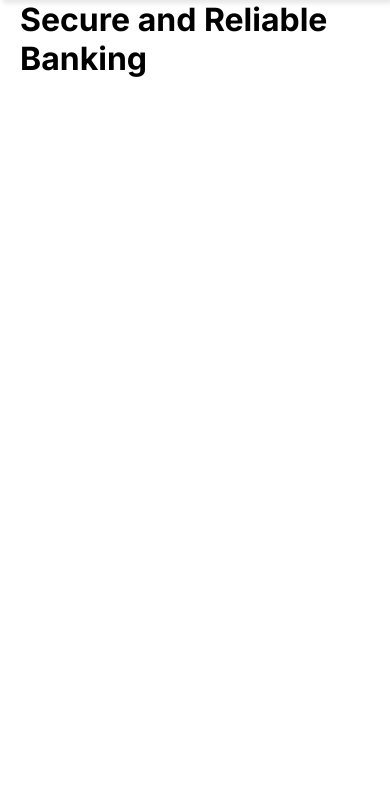
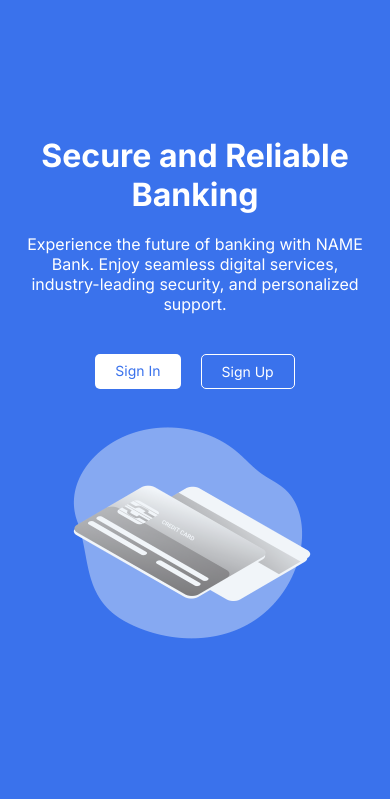
Before and after one commit to Mirko117/bank, a Flask app: page / in a window 390 px wide. Shown: the part 48-847 px from the top of the page. Before the commit the page ends 125 px from the top, so only its background shows below. Run offline with Flask 3, Linux system fonts and the light colour scheme.

Commit message:
Added hero section

```diff
--- a/app/functions.py
+++ b/app/functions.py
@@ -6,7 +6,7 @@ import os
 # Load language files
 def load_language(lang:str):
     filepath = os.path.join(current_app.root_path, 'languages', f'{lang}.json')
-    with open(filepath, 'r') as f:
+    with open(filepath, 'r', encoding='utf-8') as f:
         return json.load(f)
 
 
--- a/app/languages/en.json
+++ b/app/languages/en.json
@@ -1,5 +1,9 @@
 {
     "lang": "en",
+
+    "title": {
+        "home":"Home"
+    },
 
     "navbar": {
         "home": "Home",
@@ -9,5 +13,11 @@
         "login": "Login"
     },
 
-    "main-title": "Secure and Reliable Banking"
+    "hero": {
+        "title": "Secure and Reliable Banking",
+        "subtitle": "Experience the future of banking with NAME Bank. Enjoy seamless digital services, industry-leading security, and personalized support.",
+        "sign-in": "Sign In",
+        "sign-up": "Sign Up",
+        "image-alt": "Bank card"
+    }
 }
--- a/app/static/css/main.css
+++ b/app/static/css/main.css
@@ -28,6 +28,120 @@ body {
   display: none !important;
 }
 
+section#hero {
+  height: calc(100vh - 45px);
+  background-color: #3A72EC;
+  display: flex;
+  justify-content: center;
+  align-items: center;
+}
+section#hero .container {
+  display: flex;
+  justify-content: center;
+  align-items: center;
+  flex-direction: row;
+}
+section#hero .container .left {
+  display: block;
+  max-width: 690px;
+}
+section#hero .container .left h1 {
+  color: #fff;
+  font-size: 64px;
+}
+section#hero .container .left p {
+  color: #fff;
+  font-size: 20px;
+  margin-top: 20px;
+  margin-bottom: 30px;
+}
+section#hero .container .left .buttons-wrapper {
+  display: flex;
+}
+section#hero .container .left .buttons-wrapper .button {
+  text-decoration: none;
+  padding: 12px 32px;
+  border-radius: 5px;
+  position: relative;
+  top: 0;
+  transition: all 0.3s;
+}
+section#hero .container .left .buttons-wrapper .button:hover {
+  top: -3px;
+  transition: all 0.3s;
+  box-shadow: 0px 0px 15px rgba(255, 255, 255, 0.25);
+}
+section#hero .container .left .buttons-wrapper .sign-in {
+  background-color: #fff;
+  color: #3A72EC;
+}
+section#hero .container .left .buttons-wrapper .sign-up {
+  background-color: transparent;
+  color: #fff;
+  margin-left: 20px;
+  border: 1px solid #fff;
+}
+section#hero .container .right {
+  display: block;
+}
+
+@media (max-width: 1200px) {
+  section#hero .container .right img {
+    height: 400px;
+  }
+}
+@media (max-width: 992px) {
+  section#hero .container .left h1 {
+    font-size: 52px;
+  }
+  section#hero .container .left p {
+    font-size: 18px;
+  }
+  section#hero .container .left .buttons-wrapper .button {
+    padding: 10px 24px;
+  }
+  section#hero .container .right img {
+    height: 350px;
+  }
+}
+@media (max-width: 768px) {
+  section#hero .container {
+    flex-direction: column;
+    text-align: center;
+  }
+  section#hero .container .left h1 {
+    font-size: 42px;
+  }
+  section#hero .container .left .buttons-wrapper {
+    display: flex;
+    justify-content: center;
+    flex-direction: row;
+    margin-top: 20px;
+    margin-bottom: 20px;
+  }
+  section#hero .container .left .buttons-wrapper .button {
+    font-size: 16px;
+    margin-top: 10px;
+  }
+  section#hero .container .right img {
+    height: 300px;
+  }
+}
+@media (max-width: 576px) {
+  section#hero .container .left h1 {
+    font-size: 32px;
+  }
+  section#hero .container .left p {
+    font-size: 16px;
+  }
+  section#hero .container .left .buttons-wrapper .button {
+    font-size: 14px;
+    padding: 8px 20px;
+  }
+  section#hero .container .right img {
+    height: 250px;
+  }
+}
 nav {
   background-color: #fff;
   box-shadow: 3px 3px 5px rgba(0, 0, 0, 0.1);
@@ -52,9 +166,11 @@ nav a {
   text-decoration: none;
   display: flex;
   align-items: center;
+  transition: all 0.3s;
 }
 nav a:hover {
   background-color: #F1F5F9;
+  transition: all 0.3s;
 }
 
 #sidebar {
--- a/app/static/scss/_variables.scss
+++ b/app/static/scss/_variables.scss
@@ -4,3 +4,8 @@ $secondary-color: #F1F5F9;
 $bg-color: #fff;
 $text-color: #020817;
 $small-text-color: #5E6D82;
+
+
+// HERO SECTION
+$section-hero-color: #fff;
+$section-hero-button: #fff;
--- a/app/static/scss/main.scss
+++ b/app/static/scss/main.scss
@@ -34,9 +34,11 @@ nav{
         text-decoration: none;
         display: flex;
         align-items: center;
+        transition: all .3s;
 
         &:hover{
             background-color: $secondary-color;
+            transition: all .3s;
         }
     }
 }
--- a/app/static/scss/pages/_index.scss
+++ b/app/static/scss/pages/_index.scss
@@ -0,0 +1,172 @@
+section#hero{
+    height: calc(100vh - 45px);
+    background-color: $primary-color;
+    display: flex;
+    justify-content: center;
+    align-items: center;
+
+    .container{
+        display: flex;
+        justify-content: center;
+        align-items: center;
+        flex-direction: row;
+
+        .left{
+            display: block;
+            max-width: 690px;
+
+            h1{
+                color: $section-hero-color;
+                font-size: 64px;
+            }
+
+            p{
+                color: $section-hero-color;
+                font-size: 20px;
+                margin-top: 20px;
+                margin-bottom: 30px;
+            }
+
+            .buttons-wrapper{
+                display: flex;
+
+                .button{
+                    text-decoration: none;
+                    padding: 12px 32px;
+                    border-radius: 5px;
+                    position: relative;
+                    top: 0;
+                    transition: all .3s;
+
+                    &:hover{
+                        top: -3px;
+                        transition: all .3s;
+                        box-shadow: 0px 0px 15px rgba($section-hero-button, .25);
+                    }
+                }
+
+                .sign-in{
+                    background-color: $section-hero-button;
+                    color: $primary-color;
+                }
+
+                .sign-up{
+                    background-color: transparent;
+                    color: $section-hero-button;
+                    margin-left: 20px;
+                    border: 1px solid $section-hero-button;
+                }
+            }
+        }
+
+        .right{
+            display: block;
+        }
+    }
+}
+
+
+// BREAKPOINTS
+
+@media (max-width: 1200px){
+    section#hero{
+        .container{
+            .right{
+                img {
+                    height: 400px;
+                }
+            }
+        }
+    }
+}
+
+@media (max-width: 992px){
+    section#hero{
+        .container{
+            .left{
+                h1{
+                    font-size: 52px;
+                }
+
+                p{
+                    font-size: 18px;
+                }
+
+                .buttons-wrapper{
+                    .button{
+                        padding: 10px 24px;
+                    }
+                }
+            }
+
+            .right{
+                img {
+                    height: 350px;
+                }
+            }
+        }
+    }
+}
+
+@media (max-width: 768px){
+    section#hero{
+        .container{
+            flex-direction: column;
+            text-align: center;
+
+            .left{
+                h1{
+                    font-size: 42px;
+                }
+
+                .buttons-wrapper{
+                    display: flex;
+                    justify-content: center;
+                    flex-direction: row;
+                    margin-top: 20px;
+                    margin-bottom: 20px;
+
+                    .button{
+                        font-size: 16px;
+                        margin-top: 10px;
+                    }
+                }
+            }
+
+            .right{
+                img {
+                    height: 300px;
+                }
+            }
+        }
+    }
+}
+
+@media (max-width: 576px){
+    section#hero{
+        .container{
+            .left{
+                h1{
+                    font-size: 32px;
+                }
+
+                p{
+                    font-size: 16px;
+                }
+
+                .buttons-wrapper{
+                    .button{
+                        font-size: 14px;
+                        padding: 8px 20px;
+                    }
+                }
+            }
+
+            .right{
+                img {
+                    height: 250px;
+                }
+            }
+        }
+    }
+}
--- a/app/templates/index.html
+++ b/app/templates/index.html
@@ -3,12 +3,24 @@
 {% block lang %}{{ t["lang"] }}{% endblock %}
 
 {% block head %}
-    <title>Home</title>
+    <title>{{ t['title']['home'] }}</title>
 {% endblock %}
 
 
 {% block body %}
-    <div class="container">
-        <h1>{{ t["main-title"] }}</h1>
-    </div>
+    <section id="hero">
+        <div class="container">
+            <div class="left">
+                <h1>{{ t["hero"]["title"] }}</h1>
+                <p>{{ t["hero"]["subtitle"] }}</p>
+                <div class="buttons-wrapper">
+                    <a href="#" class="button sign-in">{{ t["hero"]["sign-in"] }}</a>
+                    <a href="#" class="button sign-up">{{ t["hero"]["sign-up"] }}</a>
+                </div>
+            </div>
+            <div class="right">
+                <img src="{{ url_for('static', filename='images/index/hero-cards.png') }}" alt="{{ t['hero']['image-alt'] }}">
+            </div>
+        </div>
+    </section>
 {% endblock %}
```
Also changed, not shown: app/languages/sl.json (+11 -1 lines), app/static/images/index/hero-cards.png (added), app/static/images/placeholder_600x400.png (deleted).
